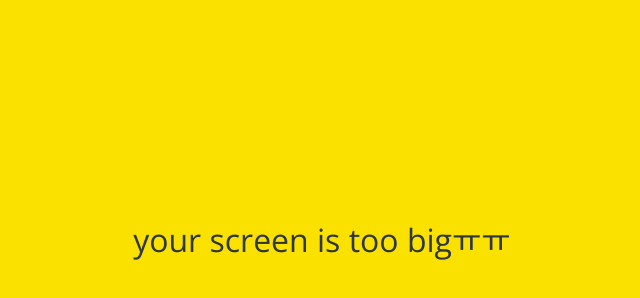
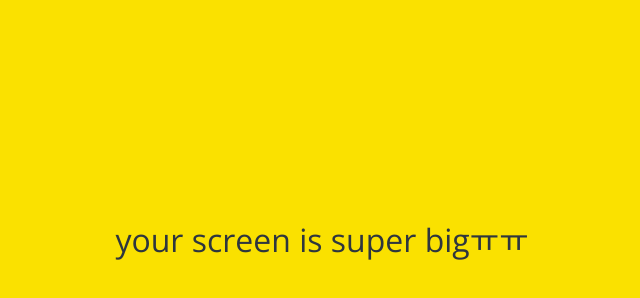
Before and after one commit to Shinjiwoooo/KakaoTalk_clone, a plain HTML site: page friends.html in a window 1280 px wide. Shown: the part 160-458 px from the top of the page, without its empty margins (318-958 px from the left). Drawn offline with nearby package versions, Linux system fonts and the light colour scheme.

Commit message:
too -> super

```diff
--- a/friends.html
+++ b/friends.html
@@ -102,7 +102,7 @@
     </div>
 
     <div id="no-mobile">
-        <span>your screen is too bigㅠㅠ</span>
+        <span>your screen is super bigㅠㅠ</span>
     </div>
 
     <script src="https://kit.fontawesome.com/6478f529f2.js" crossorigin="anonymous"></script>
```
